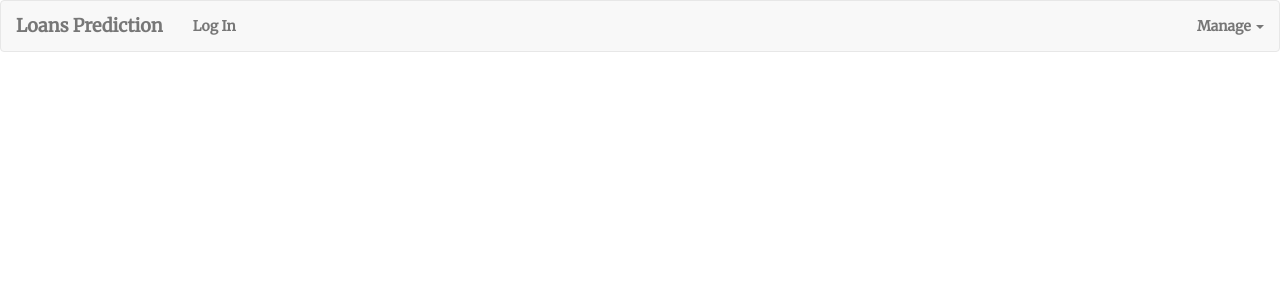
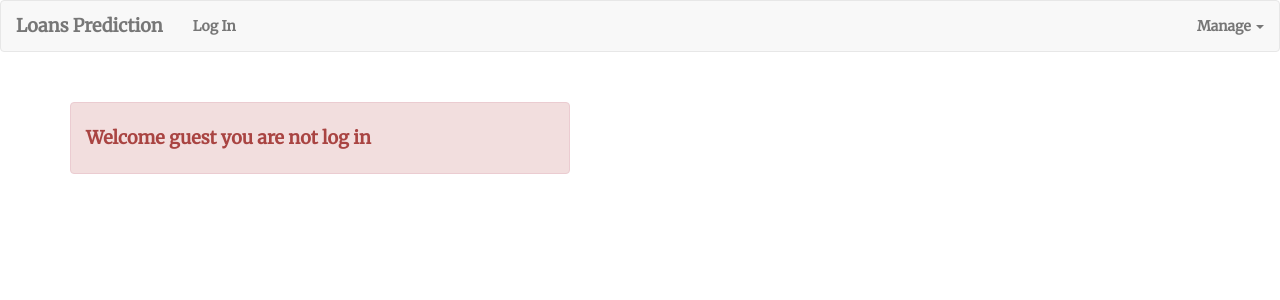
Before and after one commit to shmuel-S/loans_prediction-angular, an Angular app: page / in a window 1280 px wide. Shown: the top 300 px of the page. Built offline with nearby package versions, Linux system fonts and the light colour scheme.

Commit message:
add home page

```diff
--- a/src/app/app-routing.module.ts
+++ b/src/app/app-routing.module.ts
@@ -6,6 +6,7 @@ import {NewUserComponent} from './users/new-user/new-user.component';
 import {UsersListComponent} from './users/users-list/users-list.component';
 import {LoginComponent} from './login/login.component';
 import {PermissionGuard} from './permission/premission-guard.service';
+import {HomeComponent} from './home/home.component';
 
 const appRoutes: Routes = [
   { path: 'new-user', component: NewUserComponent,
@@ -32,7 +33,8 @@ const appRoutes: Routes = [
     },
     canActivate: [PermissionGuard]},
 
-  { path: 'log-in', component: LoginComponent}
+  { path: 'log-in', component: LoginComponent},
+  { path: '', component: HomeComponent}
 ]
 
 @NgModule({
--- a/src/app/app.module.ts
+++ b/src/app/app.module.ts
@@ -20,6 +20,7 @@ import { LoginComponent } from './login/login.component';
 import {LoginService} from './login/login.service';
 import {NavigateService} from './header/navigate/navigate.service';
 import {PermissionGuard} from './permission/premission-guard.service';
+import { HomeComponent } from './home/home.component';
 
 
 @NgModule({
@@ -35,7 +36,8 @@ import {PermissionGuard} from './permission/premission-guard.service';
     UsersListComponent,
     UserItemComponent,
     DropdownDirective,
-    LoginComponent
+    LoginComponent,
+    HomeComponent
   ],
   imports: [
     BrowserModule,
--- a/src/app/header/header.component.html
+++ b/src/app/header/header.component.html
@@ -1,7 +1,7 @@
 <nav class="navbar navbar-default" style="font-weight: bold">
   <div class="container-fluid">
     <div class="navbar-header">
-      <a href="#" class="navbar-brand" style="font-family: 'Merriweather', serif;">Loans Prediction</a>
+      <a routerLink="/" class="navbar-brand" style="font-family: 'Merriweather', serif;">Loans Prediction</a>
     </div>
 
 
--- a/src/app/header/header.component.ts
+++ b/src/app/header/header.component.ts
@@ -1,6 +1,7 @@
 import {Component, OnInit} from '@angular/core';
 import {NavigateService} from './navigate/navigate.service';
 import {Router} from '@angular/router';
+import {LoginService} from '../login/login.service';
 
 @Component({
   selector: 'app-header',
@@ -12,7 +13,9 @@ export class HeaderComponent implements OnInit  {
   navList =  Array<{ tag: string, route: string}>();
   isLoggedIn = false;
 
-  constructor(private router: Router, private navigateService: NavigateService) { }
+  constructor(private router: Router,
+              private navigateService: NavigateService,
+              private loginService: LoginService) { }
 
   ngOnInit() {
     this.navList = this.navigateService.getNavList();
@@ -20,8 +23,7 @@ export class HeaderComponent implements OnInit  {
   }
 
   logout() {
-    this.navigateService.updateLoginStatus(false);
-    this.router.navigate(['/']);
+    this.loginService.logOut();
   }
 
 }
--- /dev/null
+++ b/src/app/home/home.component.html
@@ -0,0 +1,11 @@
+<div style="padding-top: 30px;">
+  <div *ngIf="!isLoggedIn" class="alert alert-danger" style="width: 500px">
+    <!--<h3 *ngIf="!isLoggedIn" style="color: #B33A3A; font-weight: bold; ">{{ homeMessage() }}</h3>-->
+    <h4 style="padding-top: 10px; font-weight: bold; font-family: 'Merriweather', serif;">{{ homeMessage() }}</h4>
+  </div>
+
+  <div *ngIf="isLoggedIn" class="alert alert-success" style="width: 500px">
+    <!--<h3 *ngIf="!isLoggedIn" style="color: #B33A3A; font-weight: bold; ">{{ homeMessage() }}</h3>-->
+    <h4 style="padding-top: 10px; font-weight: bold; font-family: 'Merriweather', serif;">{{ homeMessage() }}</h4>
+  </div>
+</div>
--- /dev/null
+++ b/src/app/home/home.component.ts
@@ -0,0 +1,31 @@
+import { Component, OnInit } from '@angular/core';
+import {LoginService} from '../login/login.service';
+
+@Component({
+  selector: 'app-home',
+  templateUrl: './home.component.html',
+  styleUrls: ['./home.component.css']
+})
+export class HomeComponent implements OnInit {
+
+  isLoggedIn;
+
+  constructor(private loginService: LoginService) {
+
+    this.isLoggedIn = loginService.isLoggedInCheck();
+
+
+  }
+
+  ngOnInit() {
+  }
+
+  homeMessage() {
+    if (!this.loginService.isLoggedInCheck()) {
+      return 'Welcome guest you are not log in';
+    } else {
+      return 'Welcome ' + this.loginService.getLogedInName() + ', Your permission: ' + this.loginService.getPermission();
+    }
+  }
+
+}
--- a/src/app/login/login.service.ts
+++ b/src/app/login/login.service.ts
@@ -2,18 +2,24 @@ import {Injectable} from '@angular/core';
 
 import {UserService} from '../users/user.service';
 import {User} from '../users/user.model';
+import {Router} from '@angular/router';
+import {NavigateService} from '../header/navigate/navigate.service';
 
 @Injectable()
 export class LoginService {
 
   private LogedInUser: User;
+  private isLoggedIn = false;
 
-  constructor(private userService: UserService) {
+  constructor(private userService: UserService,
+              private router: Router,
+              private navigateService: NavigateService) {
   }
 
 
   logIn(user: User) {
     this.LogedInUser = user;
+    this.isLoggedIn = true;
   }
 
   getPermission() {
@@ -25,9 +31,6 @@ export class LoginService {
   // }
 
   getLogedInName() {
-    if (this.LogedInUser === undefined) {
-      return 'guest';
-    }
     return this.LogedInUser.Full_Name;
   }
 
@@ -39,4 +42,14 @@ export class LoginService {
     }
     return undefined;
   }
+  isLoggedInCheck() {
+    return this.isLoggedIn;
+  }
+
+  logOut() {
+    this.navigateService.updateLoginStatus(false);
+    this.isLoggedIn = false;
+    this.router.navigate(['/']);
+    location.reload();
+  }
 }
```
Also changed, not shown: src/app/home/home.component.css (added).
